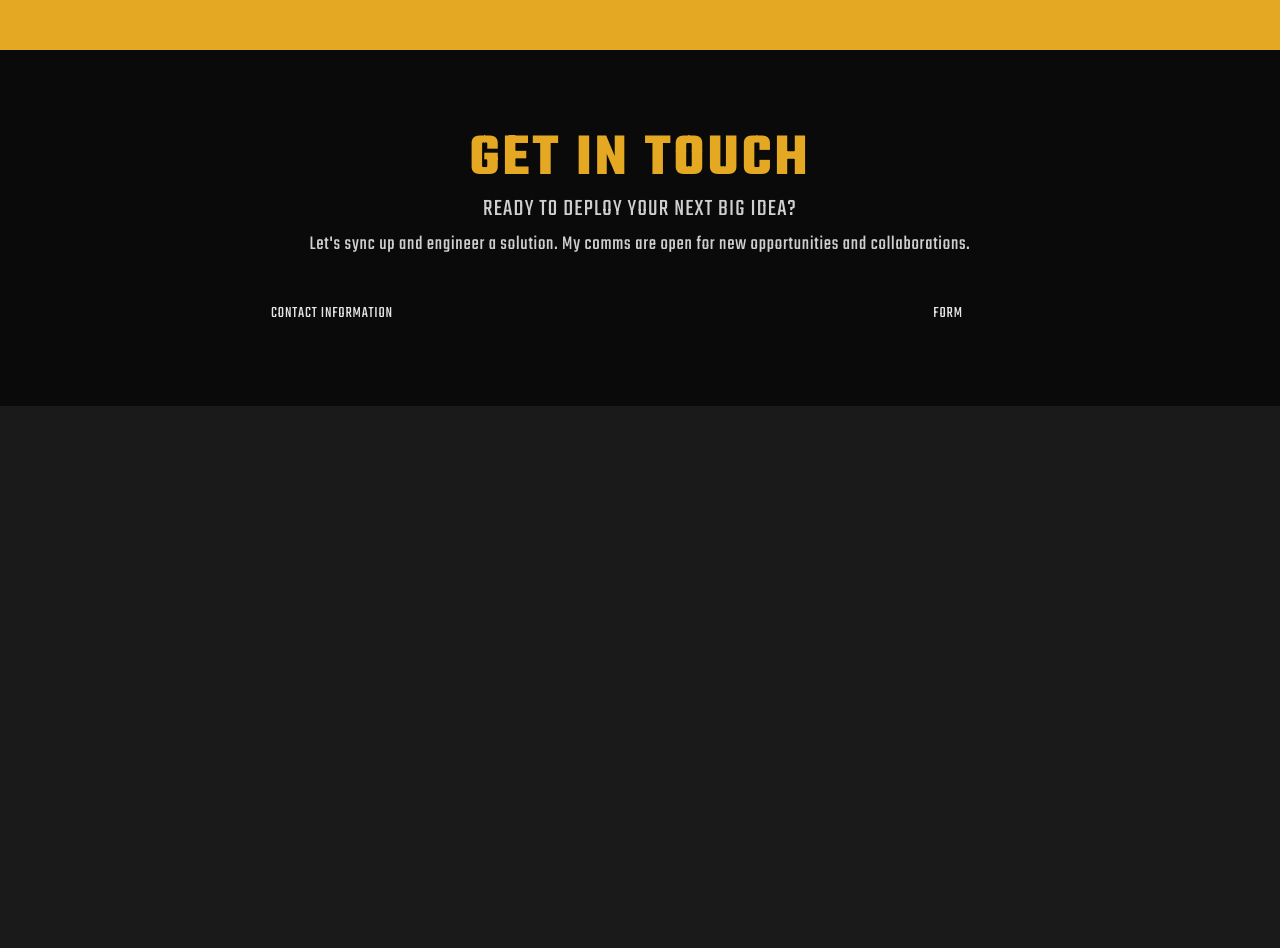
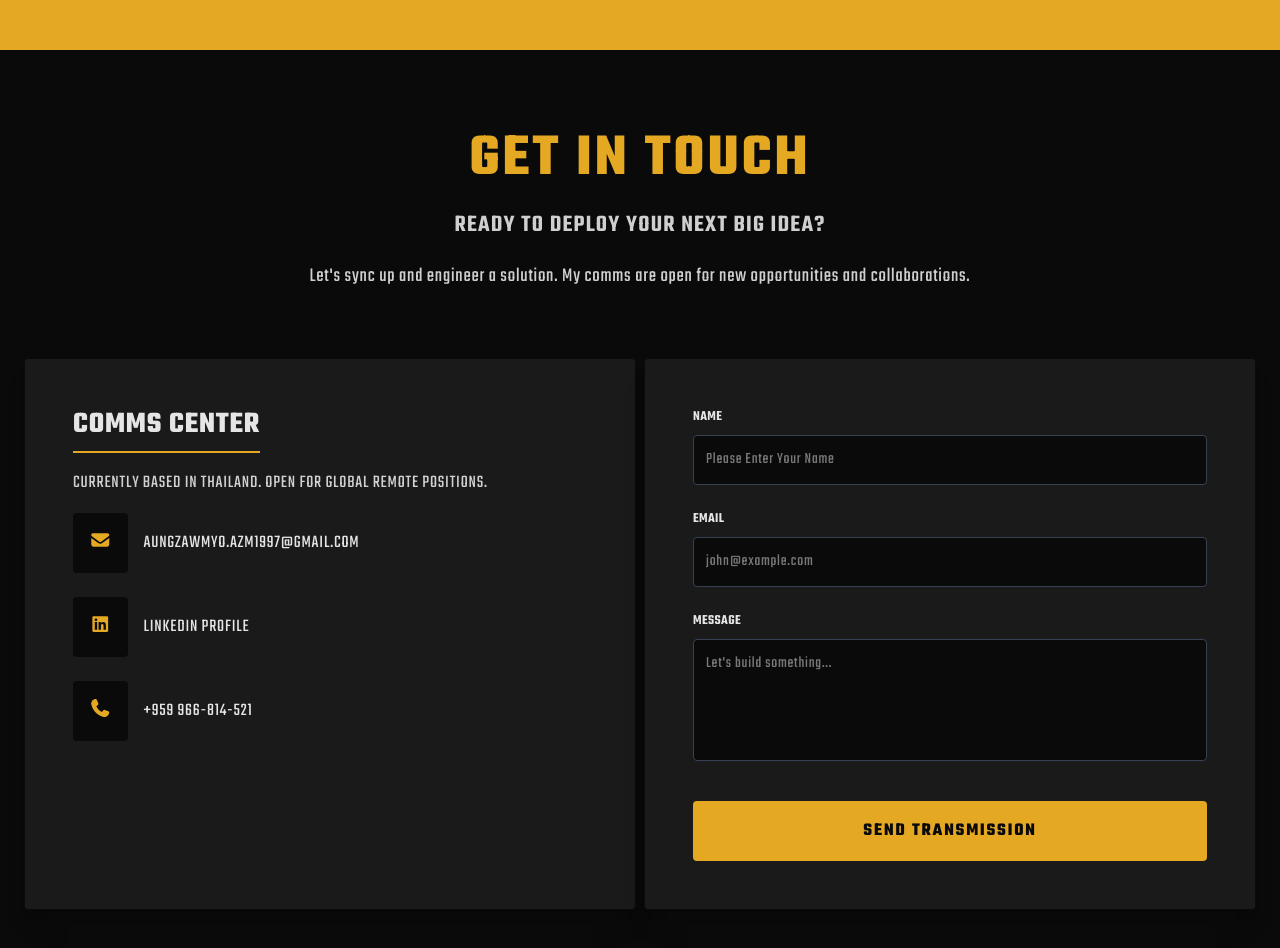
Before and after one commit to AungZawMyo97/portfolio_updated_version, a React (Vite) app: page / in a window 1280 px wide. Shown: the part 1700-2648 px from the top of the page. Before the commit the page ends 2106 px from the top, so only its background shows below. Built offline with nearby package versions, Linux system fonts and the light colour scheme.

Commit message:
finished contact section

```diff
--- a/src/components/GetInTouch.tsx
+++ b/src/components/GetInTouch.tsx
@@ -1,23 +1,116 @@
+import { faLinkedin } from "@fortawesome/free-brands-svg-icons";
+import { faPhone, faEnvelope } from "@fortawesome/free-solid-svg-icons";
+import { FontAwesomeIcon } from "@fortawesome/react-fontawesome";
+
 const GetInTouch = () => {
   return (
     <section className="bg-pubg-dark py-20 px-6">
-      <div className="max-w-7xl mx-auto">
-        <div className="text-center">
+      <div className="max-w-7xl mx-auto flex flex-col gap-16">
+        <div className="text-center flex flex-col gap-4">
           <h2 className="text-5xl lg:text-6xl font-bold tracking-wider text-pubg-yellow uppercase">
             Get In Touch
           </h2>
-          <p className="text-2xl opacity-90 tracking-wider leading-relaxed text-pubg-text uppercase">
+          <p className="text-2xl opacity-90 tracking-wider leading-relaxed text-pubg-text uppercase font-semibold">
             Ready to deploy your next big idea?
           </p>
-          <p className="text-xl opacity-90 text-pubg-text leading-relaxed normal-case">
+          <p className="text-xl opacity-90 text-pubg-text leading-relaxed normal-case max-w-2xl mx-auto">
             Let's sync up and engineer a solution. My comms are open for new
             opportunities and collaborations.
           </p>
         </div>
 
-        <div className="grid grid-cols-1 md:grid-cols-2 w-full mt-10">
-          <div className="mx-auto">Contact Information</div>
-          <div className="mx-auto">Form</div>
+        <div className="grid grid-cols-1 lg:grid-cols-2 gap-8 lg:gap-2 w-full">
+          <div className="bg-pubg-panel p-8 md:p-12 rounded-sm border border-pubg-dark shadow-xl flex flex-col gap-8">
+            <div>
+              <h3 className="text-3xl font-bold text-pubg-text uppercase border-b-2 border-pubg-yellow pb-2 inline-block mb-4">
+                Comms Center
+              </h3>
+              <p className="text-lg text-pubg-text opacity-90 mb-4">
+                Currently based in Thailand. Open for global remote positions.
+              </p>
+              <ul className="flex flex-col gap-6 text-lg text-pubg-text">
+                <li>
+                  <a
+                    href="mailto:aungzawmyo.azm1997@gmail.com"
+                    className="flex items-center gap-4 hover:text-pubg-yellow transition-colors group"
+                  >
+                    <span className="bg-pubg-dark p-4 rounded-sm text-pubg-yellow group-hover:scale-110 transition-transform">
+                      <FontAwesomeIcon icon={faEnvelope} />
+                    </span>
+                    aungzawmyo.azm1997@gmail.com
+                  </a>
+                </li>
+                <li>
+                  <a
+                    href="https://www.linkedin.com/in/aungzawmyo-dev/" // Make sure to add your actual link here!
+                    target="_blank"
+                    rel="noopener noreferrer"
+                    className="flex items-center gap-4 hover:text-pubg-yellow transition-colors group"
+                  >
+                    <span className="bg-pubg-dark p-4 rounded-sm text-pubg-yellow group-hover:scale-110 transition-transform">
+                      <FontAwesomeIcon icon={faLinkedin} />
+                    </span>
+                    LinkedIn Profile
+                  </a>
+                </li>
+                <li className="flex items-center gap-4">
+                  <a
+                    href="tel:+959966814521"
+                    target="_blank"
+                    className="flex items-center gap-4 hover:text-pubg-yellow transition-colors group"
+                  >
+                    <span className="bg-pubg-dark p-4 rounded-sm text-pubg-yellow">
+                      <FontAwesomeIcon icon={faPhone} />
+                    </span>
+                    <span>+959 966-814-521</span>
+                  </a>
+                </li>
+              </ul>
+            </div>
+          </div>
+          <div className="bg-pubg-panel p-8 md:p-12 rounded-sm border border-pubg-dark shadow-xl">
+            <form className="flex flex-col gap-6">
+              <div className="flex flex-col gap-2">
+                <label className="text-pubg-text font-semibold uppercase tracking-wide text-sm">
+                  Name
+                </label>
+                <input
+                  type="text"
+                  className="bg-pubg-dark border border-gray-700 text-pubg-text p-3 rounded-sm focus:outline-none focus:border-pubg-yellow transition-colors"
+                  placeholder="Please Enter Your Name"
+                />
+              </div>
+
+              <div className="flex flex-col gap-2">
+                <label className="text-pubg-text font-semibold uppercase tracking-wide text-sm">
+                  Email
+                </label>
+                <input
+                  type="email"
+                  className="bg-pubg-dark border border-gray-700 text-pubg-text p-3 rounded-sm focus:outline-none focus:border-pubg-yellow transition-colors"
+                  placeholder="john@example.com"
+                />
+              </div>
+
+              <div className="flex flex-col gap-2">
+                <label className="text-pubg-text font-semibold uppercase tracking-wide text-sm">
+                  Message
+                </label>
+                <textarea
+                  rows={4}
+                  className="bg-pubg-dark border border-gray-700 text-pubg-text p-3 rounded-sm focus:outline-none focus:border-pubg-yellow transition-colors resize-none"
+                  placeholder="Let's build something..."
+                ></textarea>
+              </div>
+
+              <button
+                type="button"
+                className="mt-4 bg-pubg-yellow text-pubg-dark font-bold text-lg uppercase tracking-widest py-4 px-8 rounded-sm hover:bg-yellow-500 transition-colors hover:-translate-y-1 transform duration-300"
+              >
+                Send Transmission
+              </button>
+            </form>
+          </div>
         </div>
       </div>
     </section>
--- a/src/components/Navbar.tsx
+++ b/src/components/Navbar.tsx
@@ -63,7 +63,7 @@ const Navbar = () => {
             </Link>
           </li>
         </ul>
-        <div className="hidden md:flex gap-6 text-md">
+        <div className="hidden md:flex gap-6 text-2xl">
           <a
             href="https://github.com/AungZawMyo97"
             target="_blank"
```
